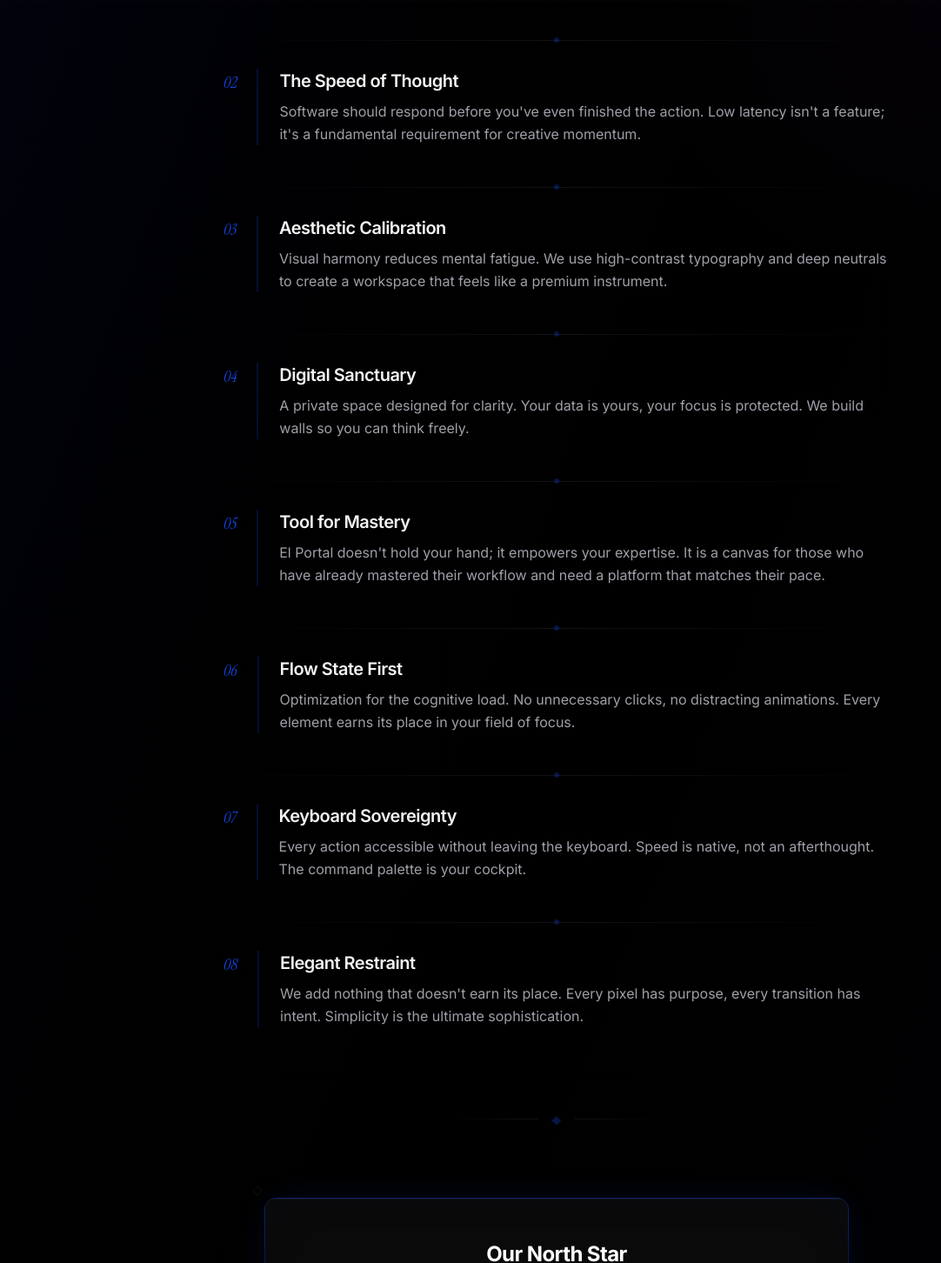
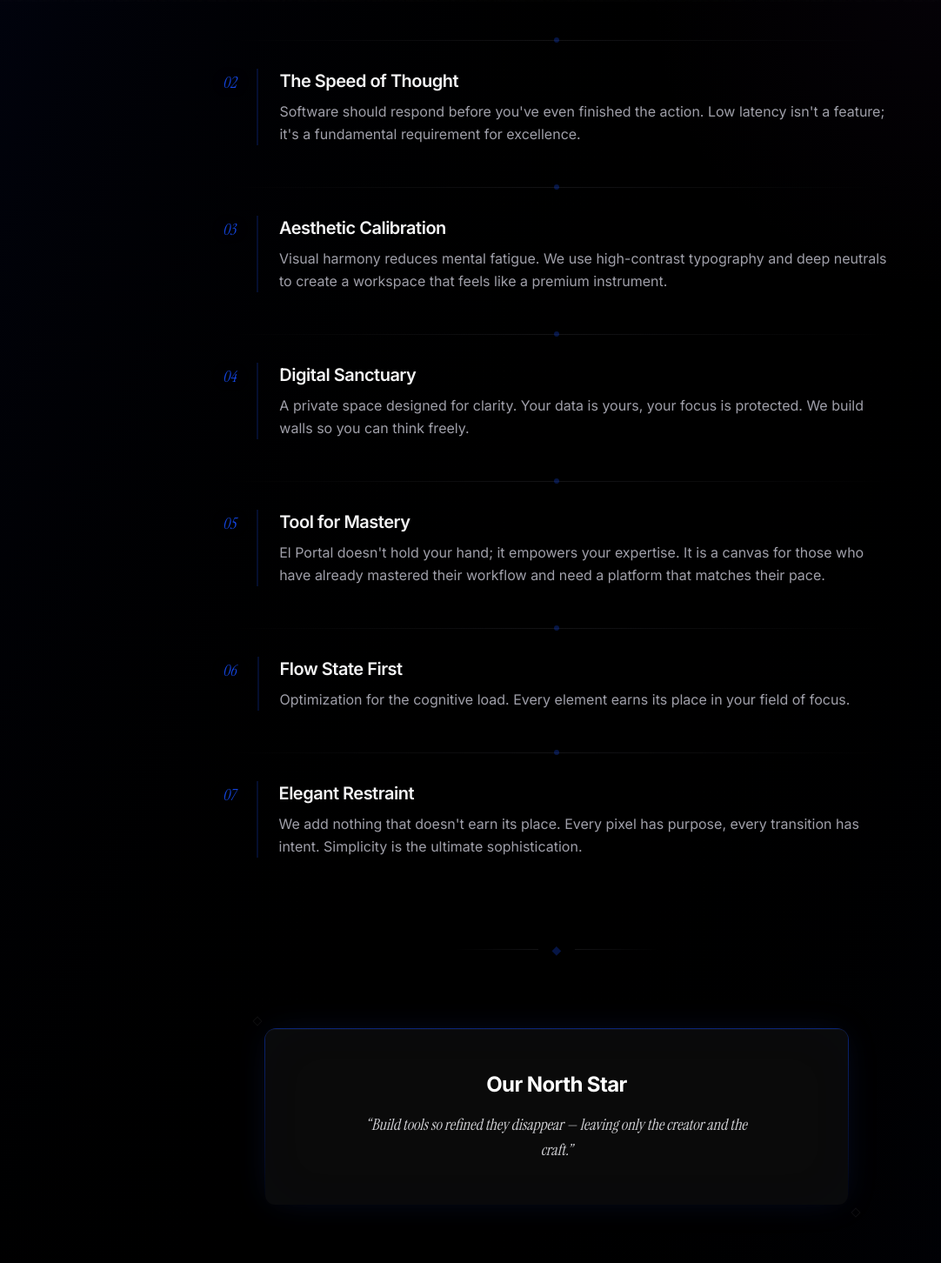
Before and after one commit to danitrrga/el-portal-hero, a Next.js app: page /manifesto in a window 1280 px wide. Shown: the part 798-2250 px from the top of the page at 87% size, without its empty margins (0-1082 px from the left). Built offline with nearby package versions, Linux system fonts and the light colour scheme.

Commit message:
feat: update principles in manifesto page

```diff
--- a/src/app/manifesto/page.tsx
+++ b/src/app/manifesto/page.tsx
@@ -18,7 +18,7 @@ const principles = [
         number: "02",
         title: "The Speed of Thought",
         description:
-            "Software should respond before you've even finished the action. Low latency isn't a feature; it's a fundamental requirement for creative momentum.",
+            "Software should respond before you've even finished the action. Low latency isn't a feature; it's a fundamental requirement for excellence.",
     },
     {
         number: "03",
@@ -42,16 +42,10 @@ const principles = [
         number: "06",
         title: "Flow State First",
         description:
-            "Optimization for the cognitive load. No unnecessary clicks, no distracting animations. Every element earns its place in your field of focus.",
+            "Optimization for the cognitive load. Every element earns its place in your field of focus.",
     },
     {
         number: "07",
-        title: "Keyboard Sovereignty",
-        description:
-            "Every action accessible without leaving the keyboard. Speed is native, not an afterthought. The command palette is your cockpit.",
-    },
-    {
-        number: "08",
         title: "Elegant Restraint",
         description:
             "We add nothing that doesn't earn its place. Every pixel has purpose, every transition has intent. Simplicity is the ultimate sophistication.",
```
